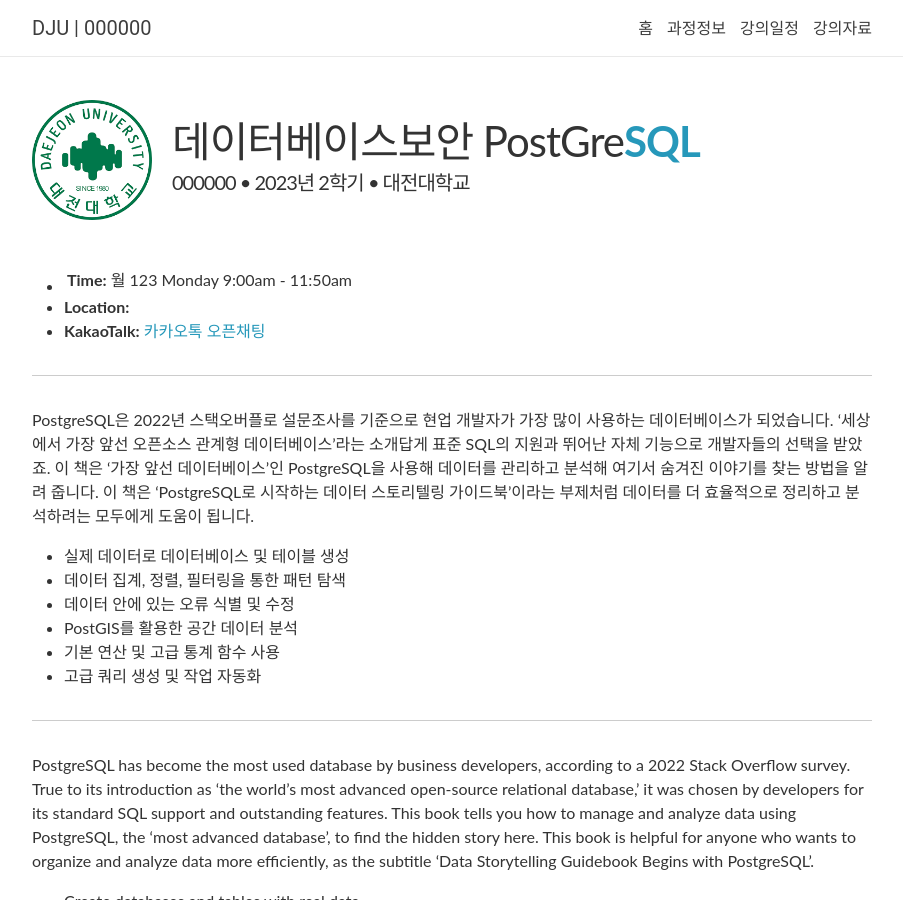
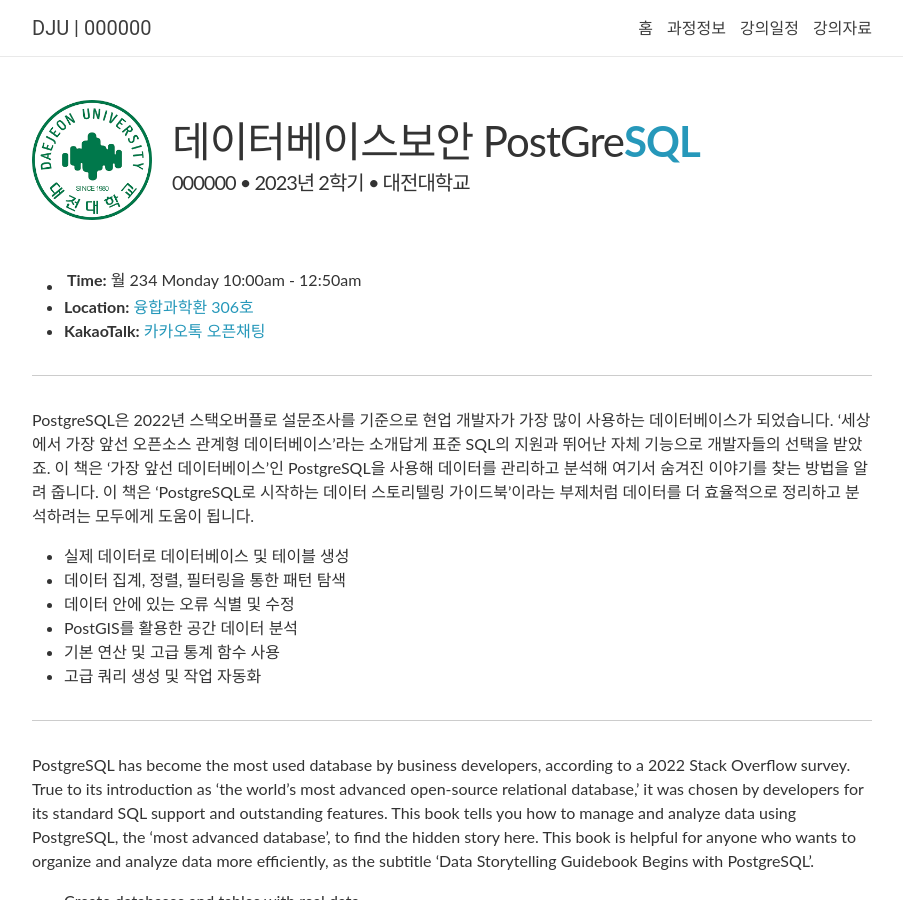
Before and after one commit to 2023-aaronkr/dju-sql, a Jekyll site: the page built from _pages/about.md, in a window 1280 px wide and 900 px high. Shown: the whole window, without its empty margins (188-1091 px from the left). Built offline with Jekyll 4.4.1, drawn with Linux system fonts in a browser that asks for light colours; nearby versions of some CDN libraries; comment, search, counter and statistics services are not loaded.

Commit message:
Update location

```diff
--- a/_pages/about.md
+++ b/_pages/about.md
@@ -7,8 +7,8 @@
 news: true
 ---
 
-- **Time:** 월 123 | Monday 9:00am - 11:50am
-- **Location:**
+- **Time:** 월 234 | Monday 10:00am - 12:50am
+- **Location:** [융합과학환 306호](https://naver.me/xhK7pEHR)
 - **KakaoTalk:** [카카오톡 오픈채팅](https://open.kakao.com/o/gpQLjODf){:target="\_blank"}
 
 <!--
```
